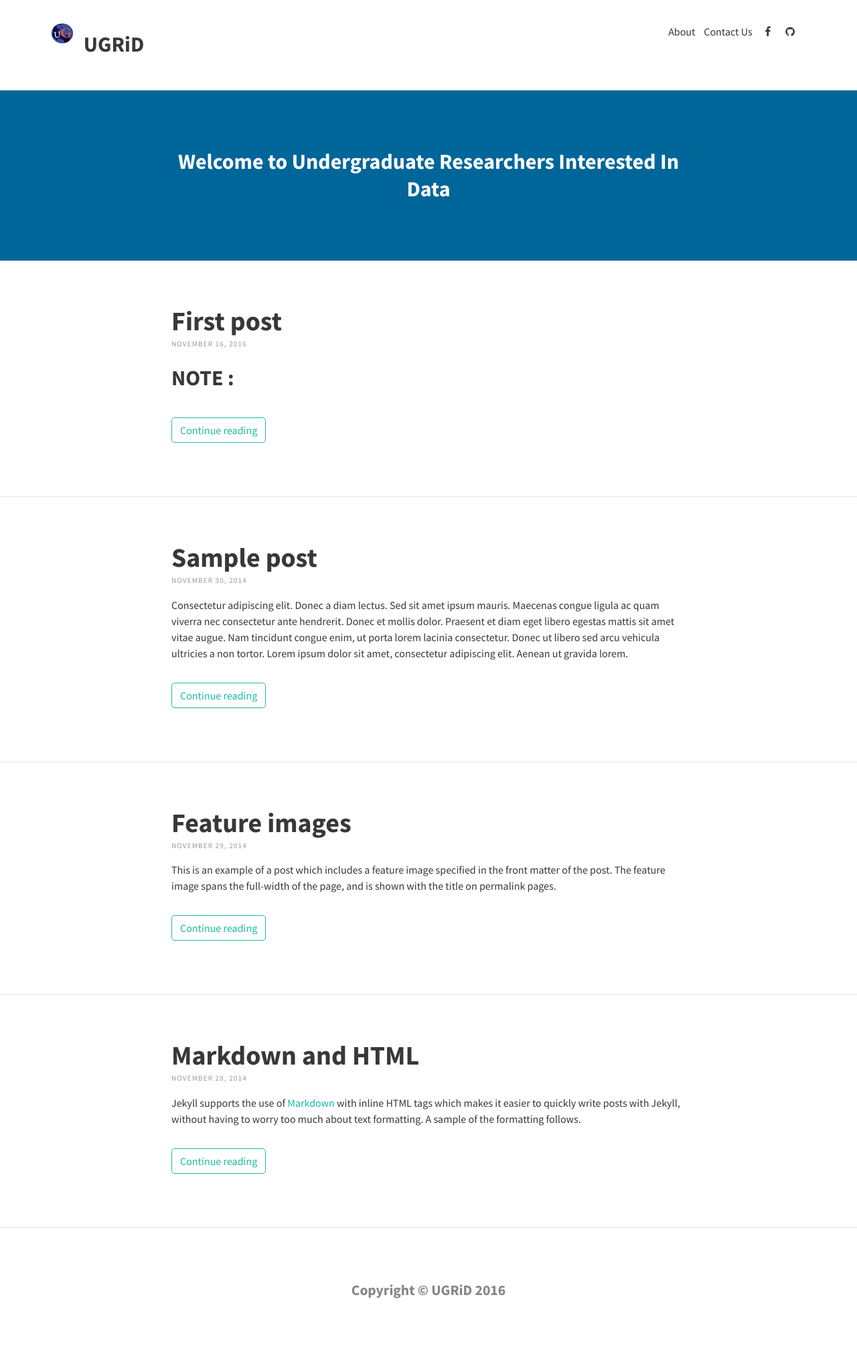
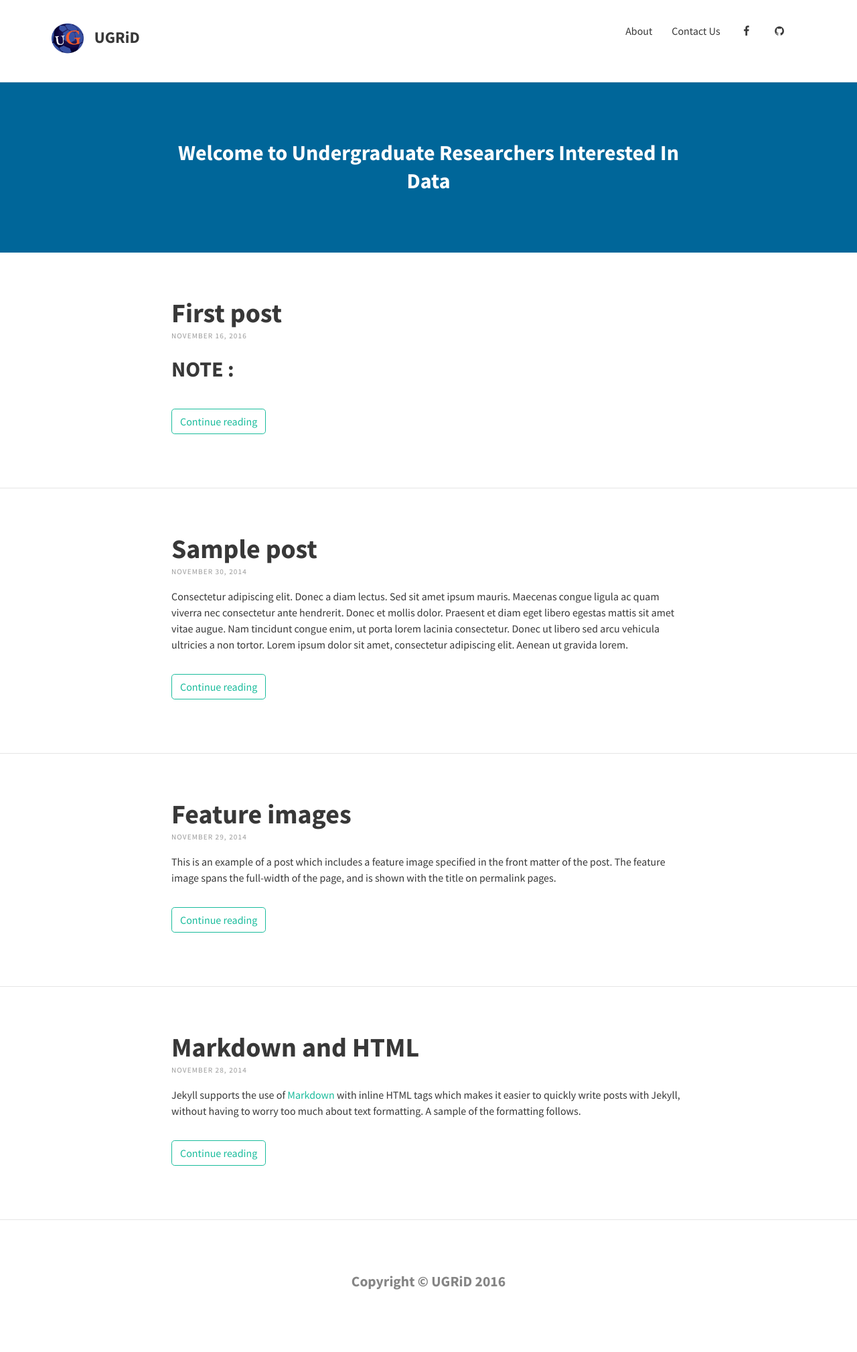
Before and after one commit to sketchplatform/ugriders.github.io, a Jekyll site: the page built from index.html, in a window 1280 px wide. Shown: the whole page at 67% size. Built offline with Jekyll 4.4.1, drawn with Linux system fonts in a browser that asks for light colours; nearby versions of some CDN libraries; the list of posts is cut into pages by our own code.

Commit message:
Update _header.scss

```diff
--- a/_sass/includes/_header.scss
+++ b/_sass/includes/_header.scss
@@ -11,8 +11,8 @@
   }
 
   .avatar {
-    height: 2em;
-    width: 2em;
+    height: 3em;
+    width: 3em;
     float: left;
     margin-top: -3px;
     border-radius: 0.2em;
@@ -22,8 +22,8 @@
   .site-title {
     float: left;
     font-weight: bold;
-    font-size: 2em;
-    line-height: 1.8;
+    font-size: 1.5em;
+    line-height: 1.5;
   }
 
   .site-nav {
@@ -31,14 +31,14 @@
       margin: 0;
       padding: 0;
       list-style: none;
-      line-height: 1.2;
+      line-height: 1.1;
       float: right;
       text-align: right;
     }
     li {
       display: inline;
       float: left;
-      margin-right: 0.8em;
+      margin-right: 1.8em;
     }
     @media (max-width: 1100px) {
       ul {
```
